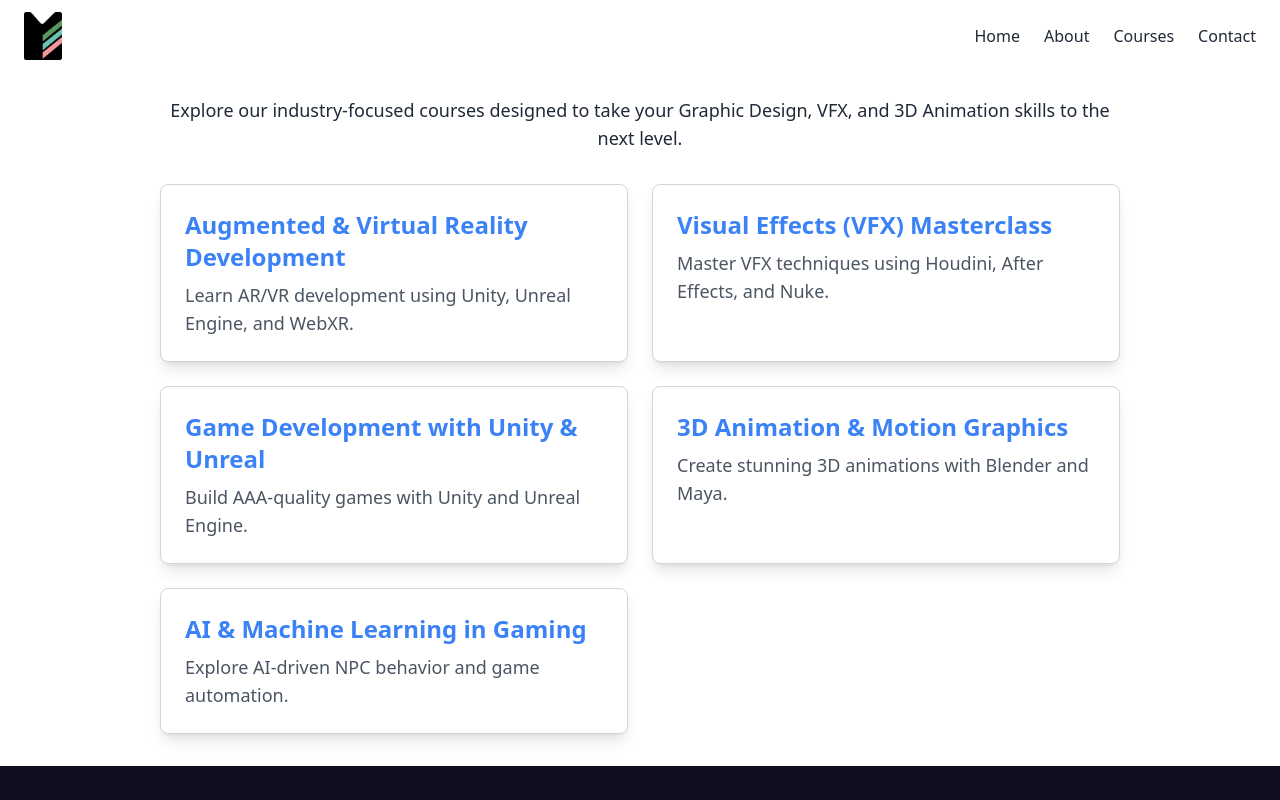
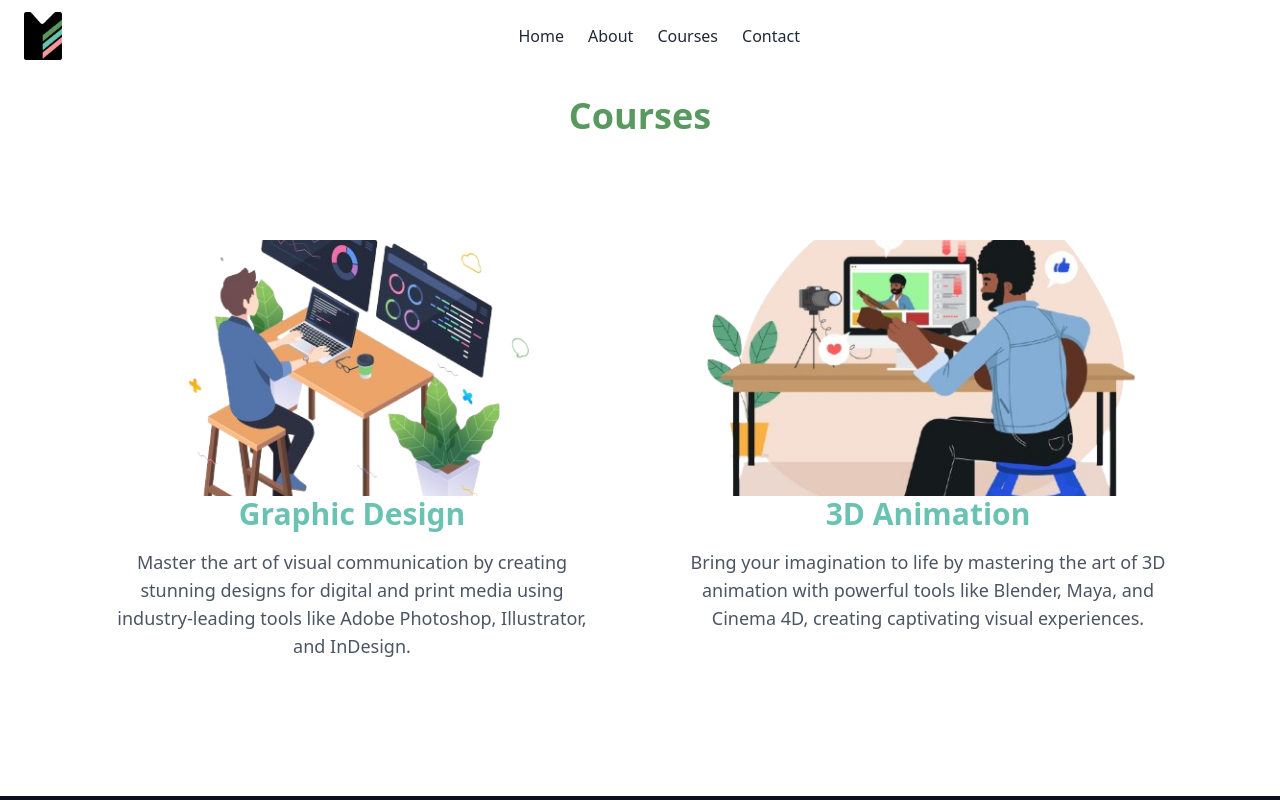
Before and after one commit to shreya1303/Monolith, a React (Vite) app: page /courses in a window 1280 px wide. Shown: the top 800 px of the page. Built offline with nearby package versions, Linux system fonts and the light colour scheme.

Commit message:
home transition and centred navbar

```diff
--- a/src/components/Navbar.jsx
+++ b/src/components/Navbar.jsx
@@ -6,39 +6,42 @@
   const [menuOpen, setMenuOpen] = useState(false);
 
   return (
-    <nav className="bg-[#ffffff] fixed w-full z-10">
-      <div className="container mx-auto px-6 py-3 flex justify-between items-center">
+    <nav className="fixed w-full z-10 ">
+      <div className="container mx-auto px-6 py-3 flex items-center justify-between">
         {/* Logo */}
         <Link to="/" className="flex items-center">
           <img src="/logo.png" alt="Monolith Academy Logo" className="h-12" />
         </Link>
 
         {/* Desktop Menu */}
-        <div className="hidden md:flex space-x-6">
-          <Link to="/" className="text-gray-800 hover:text-blue-600 relative">
+        <div className="hidden md:flex flex-1 justify-center space-x-6">
+          <Link
+            to="/"
+            className="text-gray-800  relative group"
+          >
             Home
-            <span className="absolute bottom-[-6px] left-0 w-0 h-[3px] bg-[#ff004f] transition-all duration-500"></span>
+            <span className="absolute bottom-[-6px] left-0 w-0 h-[3px] bg-[#f5979a] group-hover:w-full transition-all duration-300"></span>
           </Link>
           <Link
             to="/about"
-            className="text-gray-800 hover:text-blue-600 relative"
+            className="text-gray-800  relative group"
           >
             About
-            <span className="absolute bottom-[-6px] left-0 w-0 h-[3px] bg-[#ff004f] transition-all duration-500"></span>
+            <span className="absolute bottom-[-6px] left-0 w-0 h-[3px] bg-[#f5979a] group-hover:w-full transition-all duration-300"></span>
           </Link>
           <Link
             to="/courses"
-            className="text-gray-800 hover:text-blue-600 relative"
+            className="text-gray-800 relative group"
           >
             Courses
-            <span className="absolute bottom-[-6px] left-0 w-0 h-[3px] bg-[#ff004f] transition-all duration-500"></span>
+            <span className="absolute bottom-[-6px] left-0 w-0 h-[3px] bg-[#f5979a] group-hover:w-full transition-all duration-300"></span>
           </Link>
           <Link
             to="/contact"
-            className="text-gray-800 hover:text-blue-600 relative"
+            className="text-gray-800  relative group"
           >
             Contact
-            <span className="absolute bottom-[-6px] left-0 w-0 h-[3px] bg-[#ff004f] transition-all duration-500"></span>
+            <span className="absolute bottom-[-6px] left-0 w-0 h-[3px] bg-[#f5979a] group-hover:w-full transition-all duration-300"></span>
           </Link>
         </div>
 
--- a/src/pages/About.jsx
+++ b/src/pages/About.jsx
@@ -4,13 +4,13 @@
   return (
     <div className="relative py-24 px-6 bg-white flex flex-col items-center justify-center min-h-screen overflow-x-hidden">
       {/* Background Circles */}
-      <div className="absolute top-0 left-[-10%] w-56 h-56 rounded-full bg-[#d5e5d8] opacity-70 z-0 transform translate-y-[30%] md:w-48 md:h-48 sm:w-40 sm:h-40" />
+      {/* <div className="absolute top-0 left-[-10%] w-56 h-56 rounded-full bg-[#d5e5d8] opacity-70 z-0 transform translate-y-[30%] md:w-48 md:h-48 sm:w-40 sm:h-40" />
       <div className="absolute top-0 right-[-10%] w-56 h-56 rounded-full bg-[#ffe6e9] opacity-70 z-0 md:w-48 md:h-48 sm:w-40 sm:h-40" />
-      <div className="absolute bottom-0 right-[5%] w-56 h-56 rounded-full bg-[#d9efec] opacity-70 z-0 md:w-48 md:h-48 sm:w-40 sm:h-40" />
+      <div className="absolute bottom-0 right-[5%] w-56 h-56 rounded-full bg-[#d9efec] opacity-70 z-0 md:w-48 md:h-48 sm:w-40 sm:h-40" /> */}
 
       {/* Content */}
       <div className="max-w-3xl w-full text-center px-4">
-        <h2 className="text-6xl font-semibold text-[#599960] md:text-5xl sm:text-4xl">
+        <h2 className="text-4xl font-bold text-[#599960] md:text-4xl sm:text-xl">
           About Us
         </h2>
         <p className="mt-4 text-black text-xl leading-8 sm:text-lg sm:leading-7">
--- a/src/pages/Contact.jsx
+++ b/src/pages/Contact.jsx
@@ -40,15 +40,15 @@
   };
 
   return (
-    <div className="min-h-screen p-8 pt-20 bg-white">
+    <div className="min-h-screen p-8 py-24 bg-white">
       {/* Heading */}
-      <h1 className="text-4xl sm:text-5xl md:text-6xl font-bold text-center mb-8 text-[#599960]">
+      <h1 className="text-4xl sm:text-5xl md:text-4xl font-bold text-center mb-8 text-[#599960]">
         Contact Us
       </h1>
 
       <div className="flex flex-col md:flex-row justify-center items-center md:space-x-6">
         {/* Left Side: Contact Information */}
-        <div className="w-full md:w-[600px] bg-white p-6 shadow-lg rounded-3xl border border-black mb-6 md:mb-0">
+        <div className="w-full md:w-[600px] bg-white p-6 shadow-lg rounded-3xl border-2 border-black mb-6 md:mb-0">
           <div>
             <h2 className="text-2xl font-bold mb-4">Contact Information</h2>
             <p>
@@ -68,7 +68,7 @@
         </div>
 
         {/* Right Side: Contact Form */}
-        <div className="w-full md:w-[600px] bg-white p-6 shadow-lg rounded-3xl border border-black">
+        <div className="w-full md:w-[600px] bg-white p-6 shadow-lg rounded-3xl border-2 border-black">
           <h2 className="text-2xl font-bold mb-4 text-center">Get in Touch</h2>
           <form onSubmit={handleSubmit} className="space-y-4">
             <input
@@ -108,7 +108,7 @@
             ></textarea>
             <button
               type="submit"
-              className="w-full bg-[#599960] text-white font-bold p-3 rounded hover:bg-[#29523d]"
+              className="w-full bg-[#a7dbac] text-black font-bold p-3 rounded hover:text-white hover:bg-[#29523d]"
             >
               Submit
             </button>
--- a/src/pages/Courses.jsx
+++ b/src/pages/Courses.jsx
@@ -1,56 +1,47 @@
 import React from "react";
+import { FaCheckCircle } from "react-icons/fa"; // For "Why Choose Us" icons
 
 const courses = [
   {
-    title: "Augmented & Virtual Reality Development",
+    title: "Graphic Design",
     description:
-      "Learn AR/VR development using Unity, Unreal Engine, and WebXR.",
+      "Master the art of visual communication by creating stunning designs for digital and print media using industry-leading tools like Adobe Photoshop, Illustrator, and InDesign.",
+    image: "course1.png", // Add correct image path
   },
   {
-    title: "Visual Effects (VFX) Masterclass",
+    title: "3D Animation",
     description:
-      "Master VFX techniques using Houdini, After Effects, and Nuke.",
-  },
-  {
-    title: "Game Development with Unity & Unreal",
-    description: "Build AAA-quality games with Unity and Unreal Engine.",
-  },
-  {
-    title: "3D Animation & Motion Graphics",
-    description: "Create stunning 3D animations with Blender and Maya.",
-  },
-  {
-    title: "AI & Machine Learning in Gaming",
-    description: "Explore AI-driven NPC behavior and game automation.",
+      "Bring your imagination to life by mastering the art of 3D animation with powerful tools like Blender, Maya, and Cinema 4D, creating captivating visual experiences.",
+    image: "course2.png", // Add correct image path
   },
 ];
 
 const Courses = () => {
   return (
-    <div className="max-w-5xl mx-auto p-8 text-gray-800">
-      <h1 className="text-4xl font-bold text-center text-blue-600 mb-6">
-        Our Courses
+    <div className="max-w-6xl py-24 mx-auto px-6 text-gray-800">
+      {/* Two Courses Section */}
+      <h1 className="text-4xl font-bold text-center text-[#599960] mb-12">
+        Courses
       </h1>
-      <p className="text-lg text-center mb-8">
-        Explore our industry-focused courses designed to take your Graphic
-        Design, VFX, and 3D Animation skills to the next level.
-      </p>
-      <div className="grid md:grid-cols-2 gap-6 justify-center">
+      <div className="grid md:grid-cols-2 gap-12">
         {courses.map((course, index) => (
-          <div
-            key={index}
-            className="border border-gray-300 p-6 rounded-lg shadow-lg bg-white"
-          >
-            <h2 className="text-2xl font-semibold text-blue-500">
+          <div key={index} className="flex flex-col text-center items-center py-10 p-6 ">
+            <img
+              src={course.image}
+              alt={course.title}
+              className="mt-4 w-full h-64 object-cover rounded-lg"
+            />
+            <h2 className="text-3xl font-bold text-[#6ac2b2] mb-4">
               {course.title}
             </h2>
-            <p className="text-lg mt-2 text-gray-600">{course.description}</p>
+            <p className="text-lg text-gray-600">{course.description}</p>
           </div>
         ))}
       </div>
+
+
     </div>
   );
 };
 
-
 export default Courses;
```
Also changed, not shown: src/pages/Home.jsx (+43 -52 lines), public/course1.png (added), public/course2.png (added).
